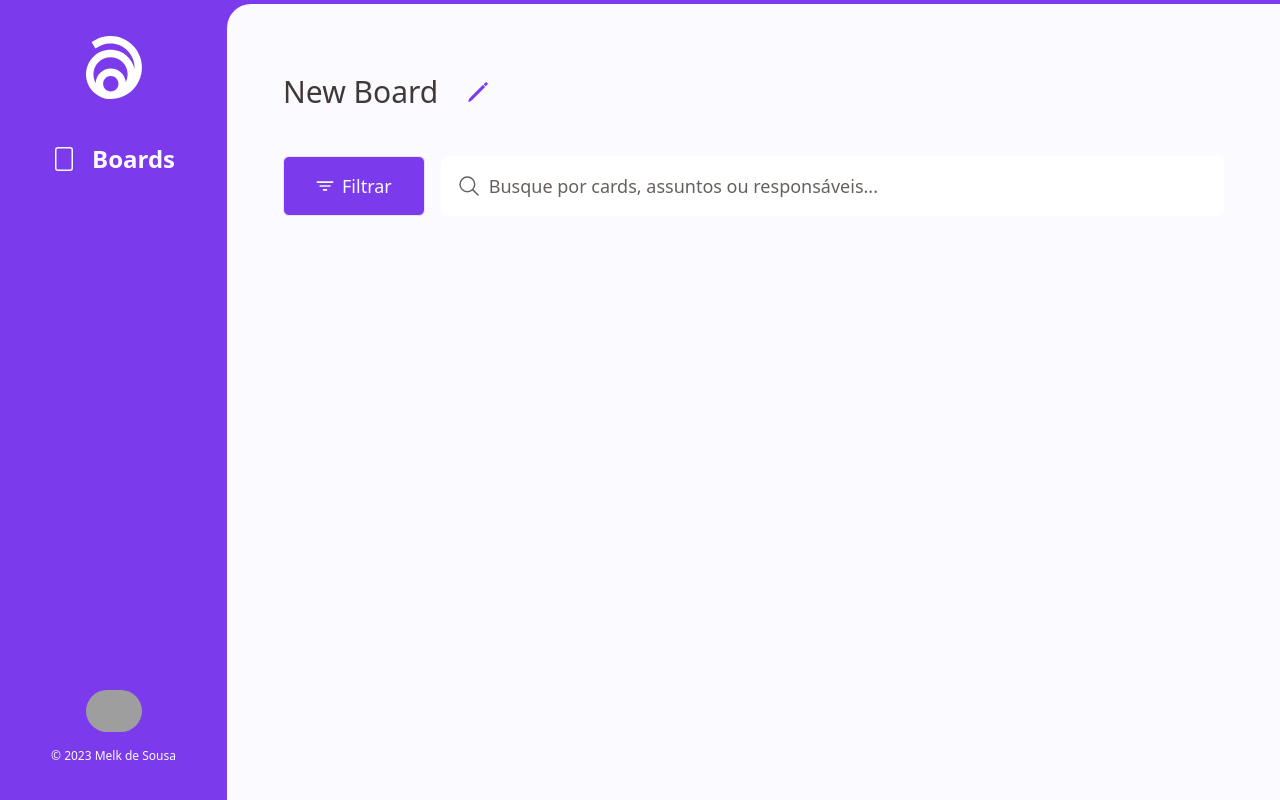
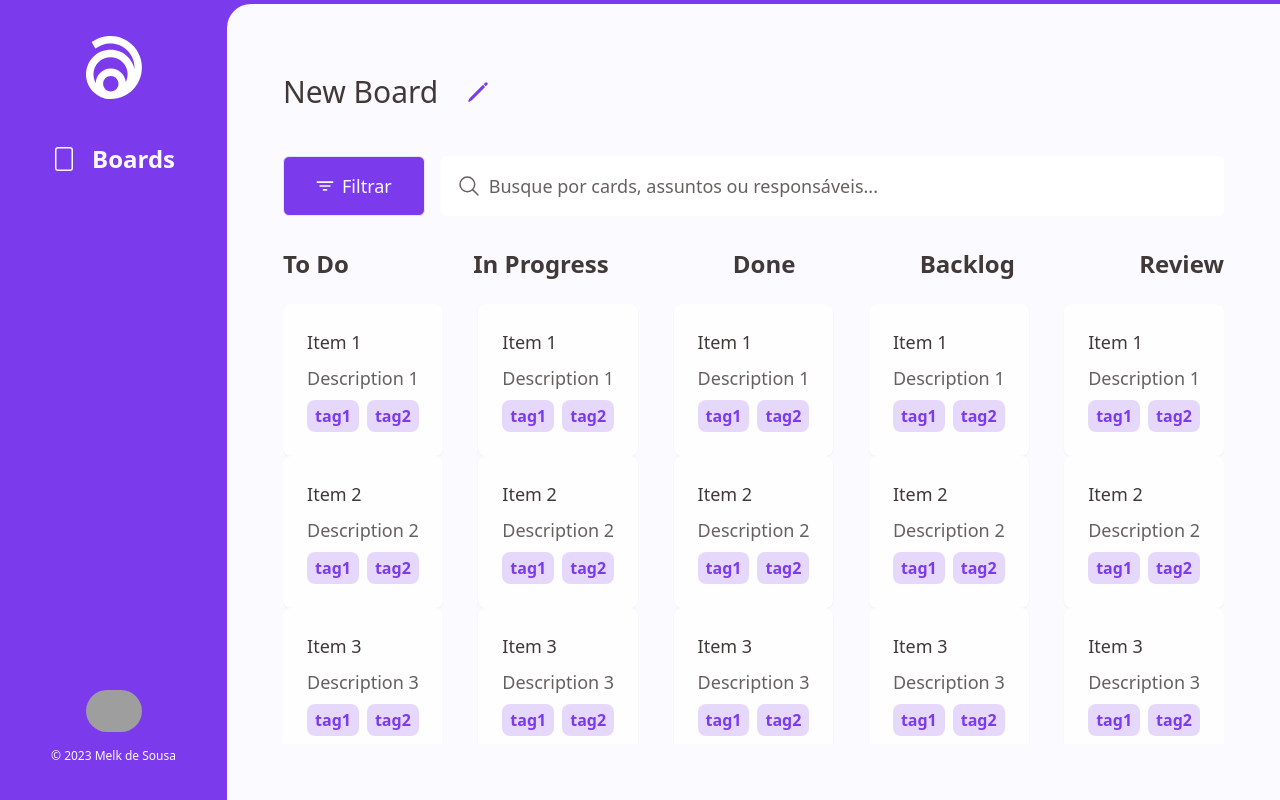
Before and after one commit to MelkdeSousa/kanma, a Next.js app: page /boards in a window 1280 px wide. Built offline with nearby package versions, Linux system fonts and the light colour scheme; grey boxes are pictures that could not be loaded.

Commit message:
:sparkles: lanes and cards

```diff
--- /dev/null
+++ b/src/components/Card.tsx
@@ -0,0 +1,37 @@
+import { DetailedHTMLProps, HTMLAttributes } from "react"
+
+export type CardProps = DetailedHTMLProps<
+  HTMLAttributes<HTMLElement>,
+  HTMLElement
+> & {
+  title: string
+  description: string
+  tags: string[]
+}
+
+export const Card = ({ description, tags, title, ...props }: CardProps) => {
+  return (
+    <article
+      className=' bg-white-100 gap-y-2 flex flex-col p-6 transition-shadow shadow-sm hover:shadow-md rounded-lg cursor-pointer'
+      draggable
+      {...props}
+    >
+      <h3 className='font-medium text-lg text-black-500'>{title}</h3>
+
+      <p className='truncate font-normal text-lg text-black-400'>
+        {description}
+      </p>
+
+      <ul className='flex gap-2'>
+        {tags.map((tag) => (
+          <li
+            className='text-purple-500 font-semibold bg-purple-100 rounded-lg px-2 py-1'
+            key={Math.random()}
+          >
+            {tag}
+          </li>
+        ))}
+      </ul>
+    </article>
+  )
+}
--- /dev/null
+++ b/src/components/Lane.tsx
@@ -0,0 +1,26 @@
+import { Card, CardProps } from "./Card"
+
+export type LaneProps = {
+  title: string
+  items: CardProps[]
+}
+
+export const Lane = ({ title, items }: LaneProps) => {
+  return (
+    <section className='w-full h-full'>
+      <h2 className='mb-6 text-black-500 text-2xl font-semibold'>{title}</h2>
+
+      <ul className='list-none flex flex-col gap-6'>
+        {items.map((item, index) => (
+          <li key={Math.random()} className='list-none'>
+            <Card
+              title={item.title}
+              description={item.description}
+              tags={item.tags}
+            />
+          </li>
+        ))}
+      </ul>
+    </section>
+  )
+}
--- a/src/components/Layout.tsx
+++ b/src/components/Layout.tsx
@@ -33,7 +33,7 @@ const sidebarButtons = [
 
 export const Layout = ({ children }: LayoutProps) => {
   return (
-    <div className='bg-purple-500 h-screen flex'>
+    <div className='bg-purple-500 w-screen h-screen flex'>
       <aside className='w-fit h-full p-9 flex flex-col items-center'>
         <Link href='/'>
           <Image
@@ -67,7 +67,7 @@ export const Layout = ({ children }: LayoutProps) => {
           </footer>
         </Link>
       </aside>
-      <main className='bg-white-500 w-full h-auto mt-1 rounded-tl-3xl'>
+      <main className='bg-white-500 w-full h-auto overflow-auto mt-1 rounded-tl-3xl'>
         {children}
       </main>
     </div>
--- /dev/null
+++ b/src/constants/lanes.ts
@@ -0,0 +1,134 @@
+const lanes = [
+  {
+    title: "To Do",
+    items: [
+      {
+        title: "Item 1",
+        description: "Description 1",
+        tags: ["tag1", "tag2"],
+      },
+      {
+        title: "Item 2",
+        description: "Description 2",
+        tags: ["tag1", "tag2"],
+      },
+      {
+        title: "Item 3",
+        description: "Description 3",
+        tags: ["tag1", "tag2"],
+      },
+    ],
+  },
+  {
+    title: "In Progress",
+    items: [
+      {
+        title: "Item 1",
+        description: "Description 1",
+        tags: ["tag1", "tag2"],
+      },
+      {
+        title: "Item 2",
+        description: "Description 2",
+        tags: ["tag1", "tag2"],
+      },
+      {
+        title: "Item 3",
+        description: "Description 3",
+        tags: ["tag1", "tag2"],
+      },
+    ],
+  },
+  {
+    title: "Done",
+    items: [
+      {
+        title: "Item 1",
+        description: "Description 1",
+        tags: ["tag1", "tag2"],
+      },
+      {
+        title: "Item 2",
+        description: "Description 2",
+        tags: ["tag1", "tag2"],
+      },
+      {
+        title: "Item 3",
+        description: "Description 3",
+        tags: ["tag1", "tag2"],
+      },
+    ],
+  },
+  {
+    title: "Backlog",
+    items: [
+      {
+        title: "Item 1",
+        description: "Description 1",
+        tags: ["tag1", "tag2"],
+      },
+      {
+        title: "Item 2",
+        description: "Description 2",
+        tags: ["tag1", "tag2"],
+      },
+      {
+        title: "Item 3",
+        description: "Description 3",
+        tags: ["tag1", "tag2"],
+      },
+    ],
+  },
+  {
+    title: "Review",
+    items: [
+      {
+        title: "Item 1",
+        description: "Description 1",
+        tags: ["tag1", "tag2"],
+      },
+      {
+        title: "Item 2",
+        description: "Description 2",
+        tags: ["tag1", "tag2"],
+      },
+      {
+        title: "Item 3",
+        description: "Description 3",
+        tags: ["tag1", "tag2"],
+      },
+      {
+        title: "Item 1",
+        description: "Description 1",
+        tags: ["tag1", "tag2"],
+      },
+      {
+        title: "Item 2",
+        description: "Description 2",
+        tags: ["tag1", "tag2"],
+      },
+      {
+        title: "Item 3",
+        description: "Description 3",
+        tags: ["tag1", "tag2"],
+      },
+      {
+        title: "Item 1",
+        description: "Description 1",
+        tags: ["tag1", "tag2"],
+      },
+      {
+        title: "Item 2",
+        description: "Description 2",
+        tags: ["tag1", "tag2"],
+      },
+      {
+        title: "Item 3",
+        description: "Description 3",
+        tags: ["tag1", "tag2"],
+      },
+    ],
+  },
+]
+
+export default lanes
--- a/src/pages/boards/index.tsx
+++ b/src/pages/boards/index.tsx
@@ -1,4 +1,6 @@
+import { Card } from "@/components/Card"
 import { Spinner } from "@/components/Spinner"
+import lanes from "@/constants/lanes"
 import useBoard from "@/hooks/useBoard"
 import { IoFilter, IoPencilOutline, IoSearchOutline } from "react-icons/io5"
 
@@ -14,8 +16,8 @@ const BoardsPage = () => {
   } = useBoard()
 
   return (
-    <div className='p-14'>
-      <fieldset className='flex text-ellipsis overflow-hidden w-full py-2 items-center'>
+    <div className='p-14 w-full flex flex-col h-full'>
+      <fieldset className='flex text-ellipsis w-full py-2 items-center'>
         {visible && (
           <div className='text-3xl text-black-500 mr-4 font-medium '>
             {loadingBoardTitle ? <Spinner /> : boardTitle}
@@ -60,6 +62,36 @@ const BoardsPage = () => {
           />
         </fieldset>
       </div>
+
+      <div className='flex mt-8 gap-y-6 justify-between flex-1 flex-col overflow-y-auto'>
+        <div className='flex justify-between'>
+          {lanes.map((lane, index) => (
+            <h2
+              key={Math.random()}
+              className='text-black-500 text-2xl font-semibold'
+            >
+              {lane.title}
+            </h2>
+          ))}
+        </div>
+
+        <div className='flex flex-1 overflow-auto justify-between'>
+          {lanes.map((lane, index) => (
+            <ul key={Math.random()} className='list-none flex flex-col'>
+              {lane.items.map((item, index) => (
+                <li key={Math.random()} className='list-none'>
+                  <Card
+                    key={Math.random()}
+                    title={item.title}
+                    description={item.description}
+                    tags={item.tags}
+                  />
+                </li>
+              ))}
+            </ul>
+          ))}
+        </div>
+      </div>
     </div>
   )
 }
```
